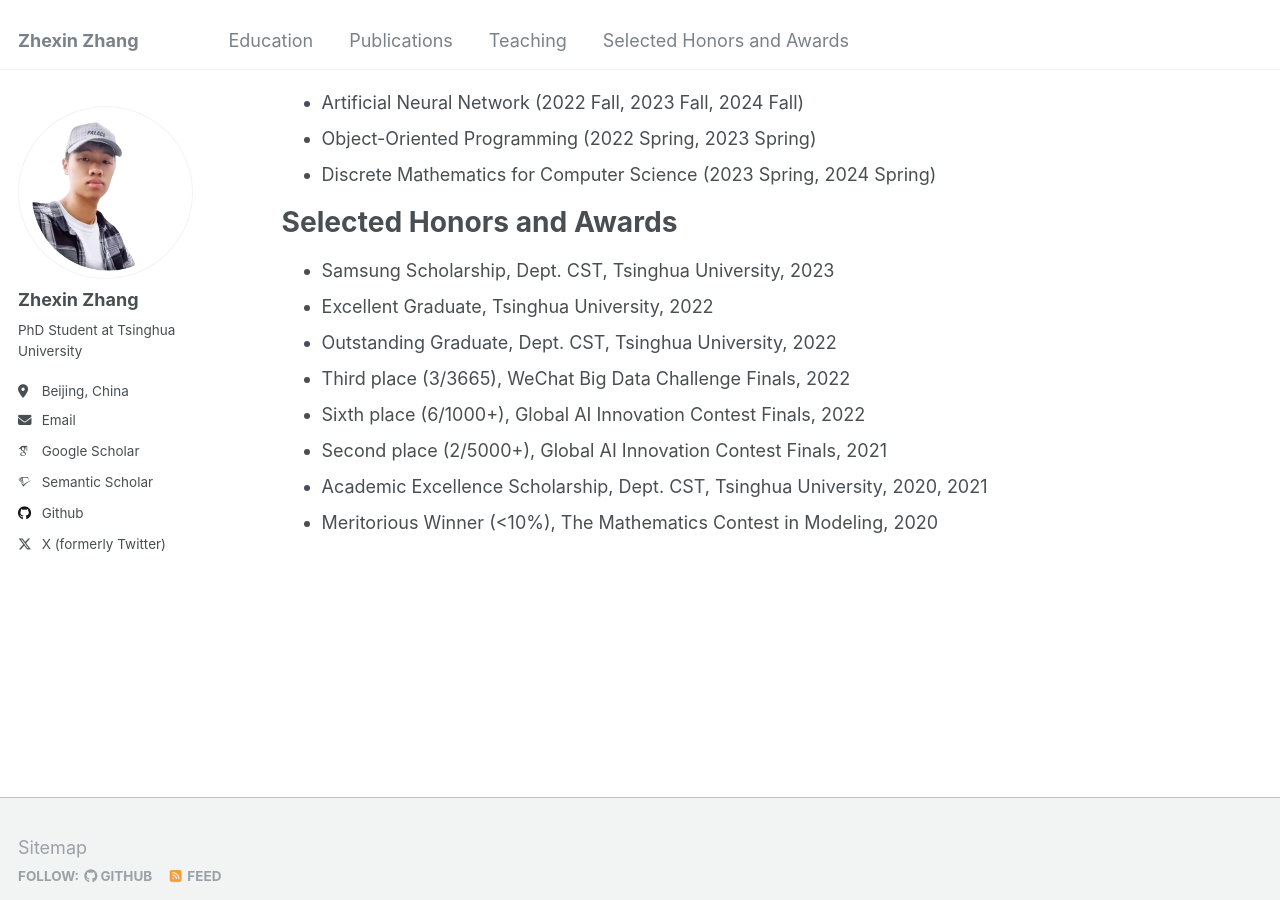
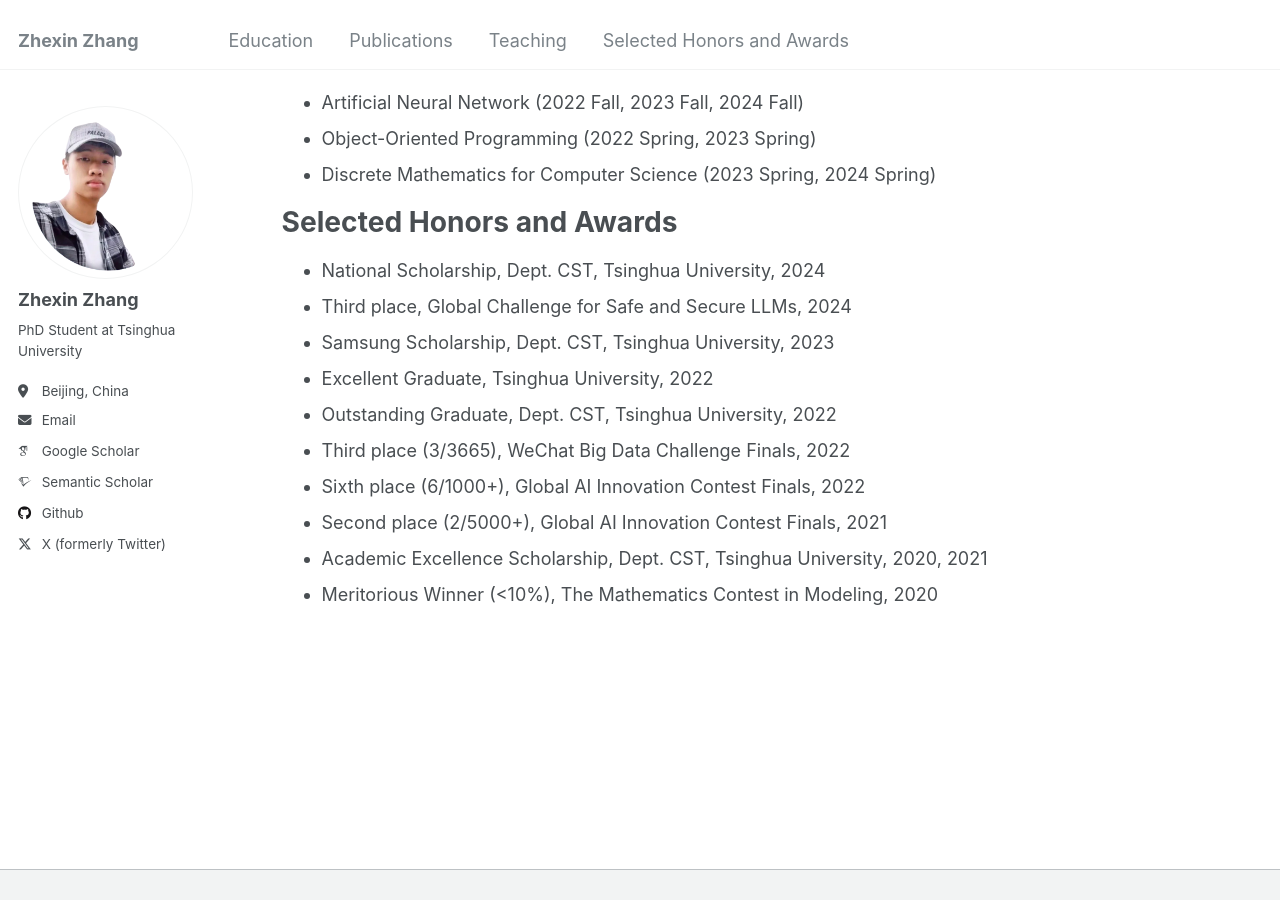
Before and after one commit to nonstopfor/nonstopfor.github.io, a Jekyll site: the page built from _pages/about.md, in a window 1280 px wide and 900 px high, scrolled down 2523 px. Built offline with Jekyll 4.4.1, drawn with Linux system fonts in a browser that asks for light colours; some web fonts are replaced.

Commit message:
update award

```diff
--- a/_pages/about.md
+++ b/_pages/about.md
@@ -71,6 +71,8 @@ I was a TA for the following undergraduate courses:
 
 Selected Honors and Awards
 ======
++ National Scholarship, Dept. CST, Tsinghua University, 2024
++ Third place, Global Challenge for Safe and Secure LLMs, 2024
 + Samsung Scholarship, Dept. CST, Tsinghua University, 2023
 + Excellent Graduate, Tsinghua University, 2022
 + Outstanding Graduate, Dept. CST, Tsinghua University, 2022
```
Also changed, not shown: 1 other file.
